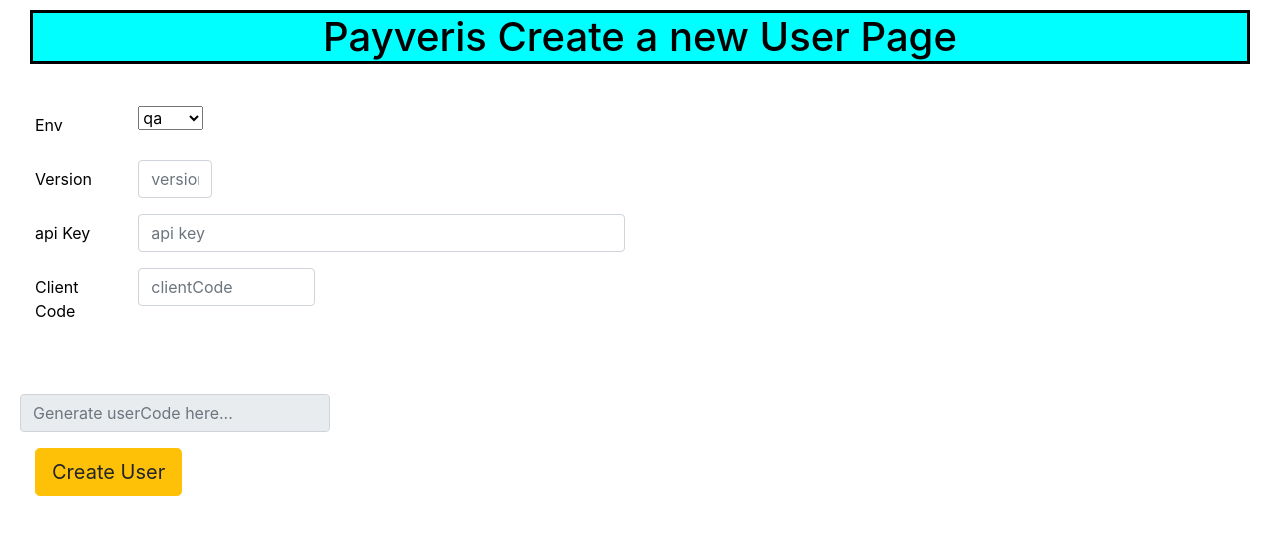
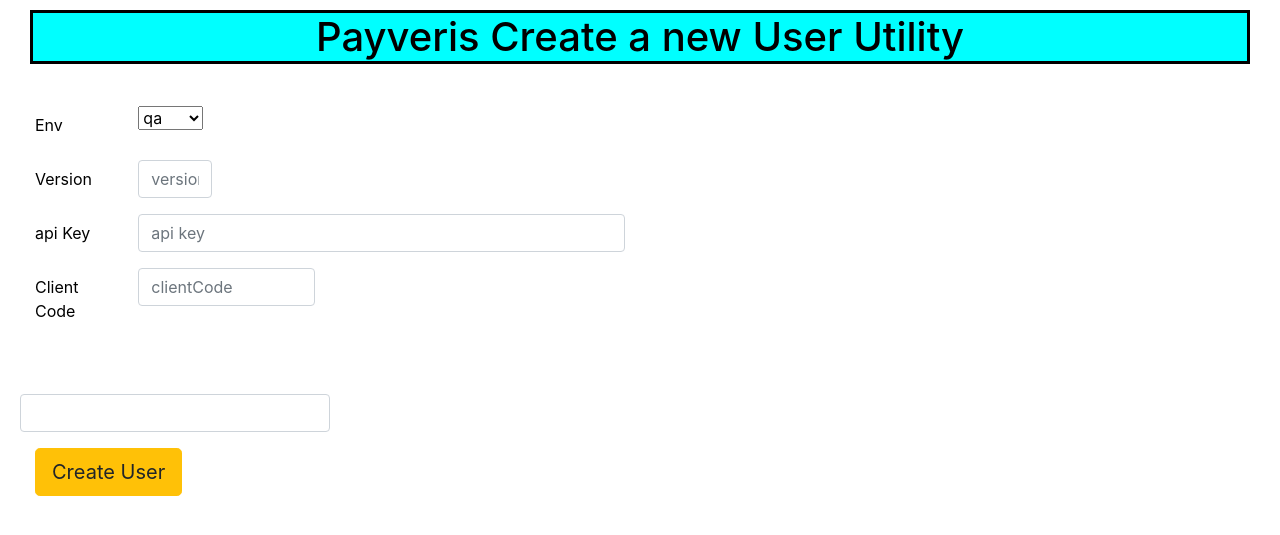
Before and after one commit to vijaypampana/CS50, a Flask app: page /createUser in a window 1280 px wide. Shown: the part 66-601 px from the top of the page. Run offline with Flask 2, Linux system fonts and the light colour scheme; style sheets or scripts are compiled from the project's sources; some libraries are stand-ins or nearby versions.

Commit message:
create User Logic

```diff
--- a/src/main/python/app.py
+++ b/src/main/python/app.py
@@ -39,5 +39,10 @@
         return render_template("createNewUser.html")
 
 
+@app.route("/limitValidator", methods=['GET', 'POST'])
+def limitValidator():
+    return "This is a limit validator Page"
+
+
 if __name__ == "__main__":
     app.run()
--- a/src/main/python/templates/createNewUser.html
+++ b/src/main/python/templates/createNewUser.html
@@ -3,7 +3,7 @@
 {% block header %}
 <div class="row">
     <div class="col-md-12">
-        <h1>Payveris Create a new User Page</h1>
+        <h1>Payveris Create a new User Utility</h1>
     </div>
 </div>
 {% endblock %}
@@ -47,7 +47,7 @@
         </div>
         <br></br>
         <div class="row form-group">
-            <input class="form-control col-sm-3" type="text" placeholder="Generate userCode here..." readonly>
+            <input class="form-control col-sm-3" type="text" placeholder={{ userCode }} >
         </div>
 
         <div class="row">
```
Also changed, not shown: src/main/python/templates/index.html (+10 -0 lines).
